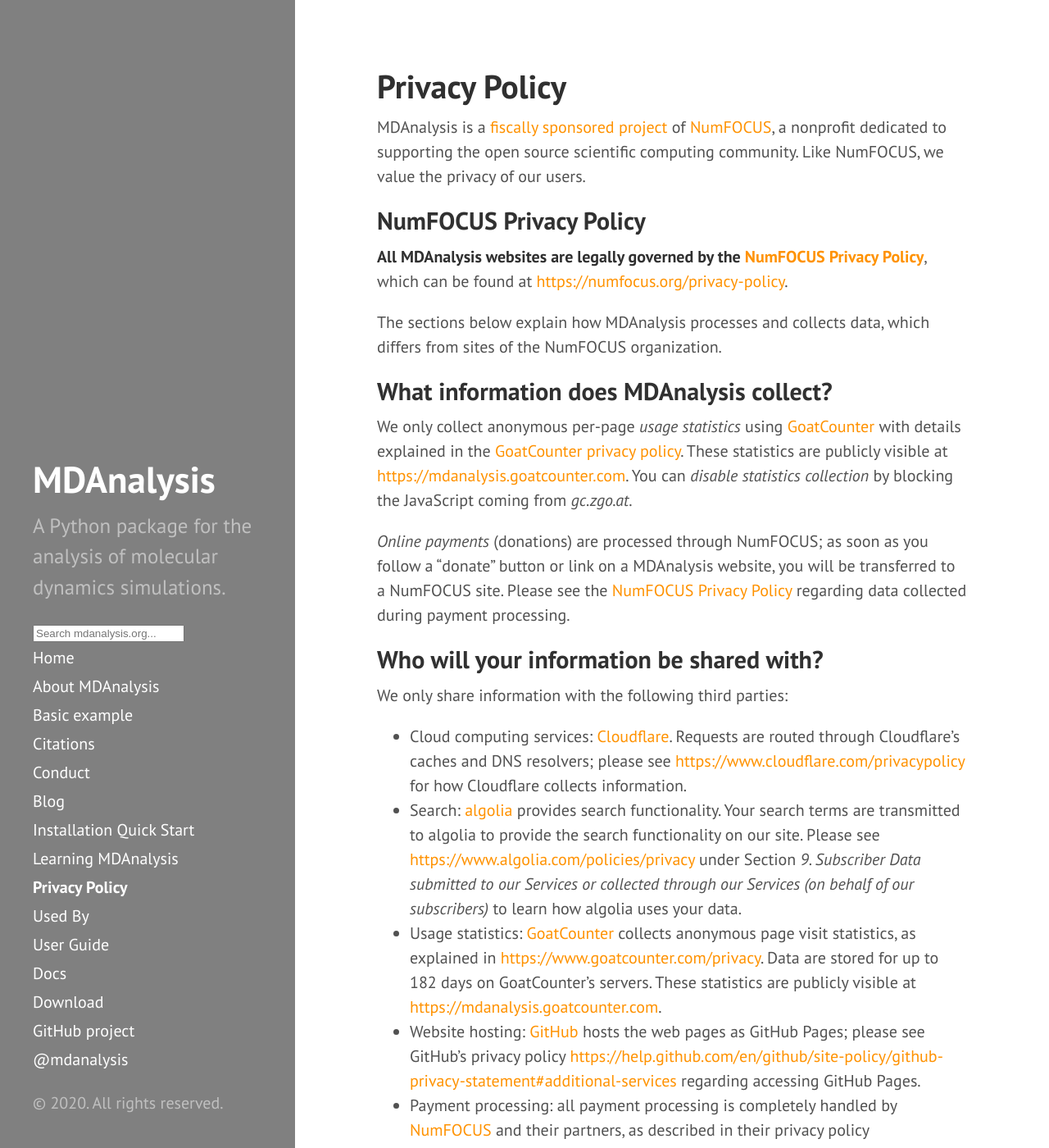
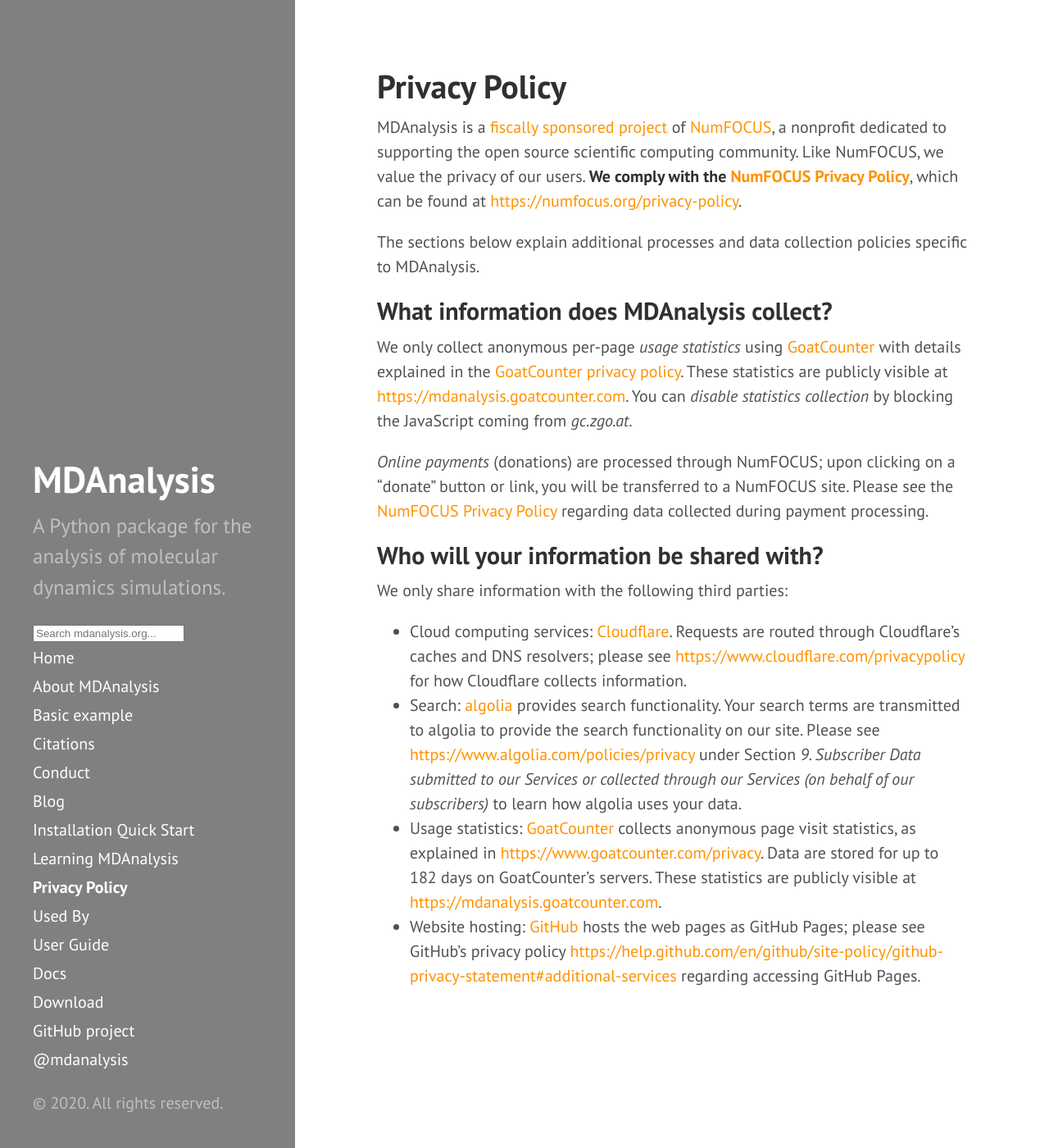
Before and after one commit to MDAnalysis/MDAnalysis.github.io, a Jekyll site: the page built from pages/privacy.md, in a window 1280 px wide and 1400 px high. Shown: the whole window at 82% size. Built offline with Jekyll 4.4.1, drawn with Linux system fonts in a browser that asks for light colours; comment, search, counter and statistics services are not loaded; some of the changed text lies outside the part shown.

Commit message:
edits to privacy.md
These are NumFOCUS' wording suggestions for referring to our privacy policy. This is tricky because legally we are the same entity but we still need to make it clear that MDAnalysis has some autonomy with data processing. I hope this sounds okay. 😄

```diff
--- a/pages/privacy.md
+++ b/pages/privacy.md
@@ -6,17 +6,12 @@ title: Privacy Policy
 MDAnalysis is a [fiscally sponsored
 project]({{site.numfocus.sponsored_project}}) of [NumFOCUS][], a nonprofit
 dedicated to supporting the open source scientific computing
-community. Like NumFOCUS, we value the privacy of our users.
-
-
-## NumFOCUS Privacy Policy
-
-**All MDAnalysis websites are legally governed by the [NumFOCUS
-Privacy Policy][]**, which can be found at
+community. Like NumFOCUS, we value the privacy of our users. **We comply
+with the [NumFOCUS Privacy Policy][]**, which can be found at
 [https://numfocus.org/privacy-policy](https://numfocus.org/privacy-policy).
 
-The sections below explain how MDAnalysis processes and collects data,
-which differs from sites of the NumFOCUS organization.
+The sections below explain additional processes and data collection
+policies specific to MDAnalysis.
 
 
 ## What information does MDAnalysis collect?
@@ -28,10 +23,10 @@ policy][]. These statistics are publicly visible at
 You can *disable statistics collection* by blocking the JavaScript
 coming from *gc.zgo.at*.
 
-*Online payments* (donations) are processed through NumFOCUS; as soon
-as you follow a "donate" button or link on a MDAnalysis website, you
-will be transferred to a NumFOCUS site. Please see the [NumFOCUS
-Privacy Policy][] regarding data collected during payment processing.
+*Online payments* (donations) are processed through NumFOCUS; upon clicking
+on a "donate" button or link, you will be transferred to a NumFOCUS site.
+Please see the [NumFOCUS Privacy Policy][] regarding data collected during
+payment processing.
 
 
 ## Who will your information be shared with?
@@ -60,9 +55,6 @@ We only share information with the following third parties:
   as GitHub Pages; please see GitHub's privacy policy
   [https://help.github.com/en/github/site-policy/github-privacy-statement#additional-services](https://help.github.com/en/github/site-policy/github-privacy-statement#additional-services)
   regarding accessing GitHub Pages.
-* Payment processing: all payment processing is completely handled by
-  [NumFOCUS][] and their partners, as described in their privacy policy
-  [https://numfocus.org/privacy-policy](https://numfocus.org/privacy-policy).
 
 
 
```
